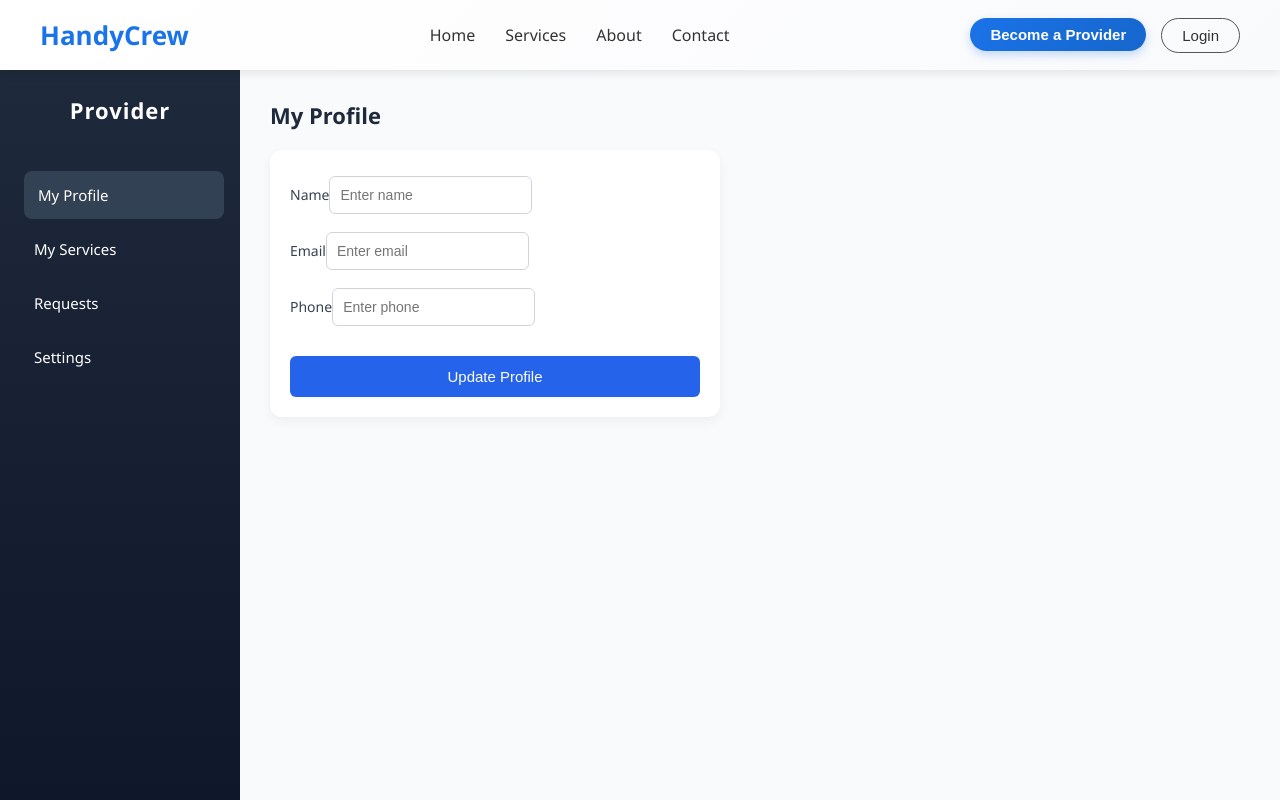
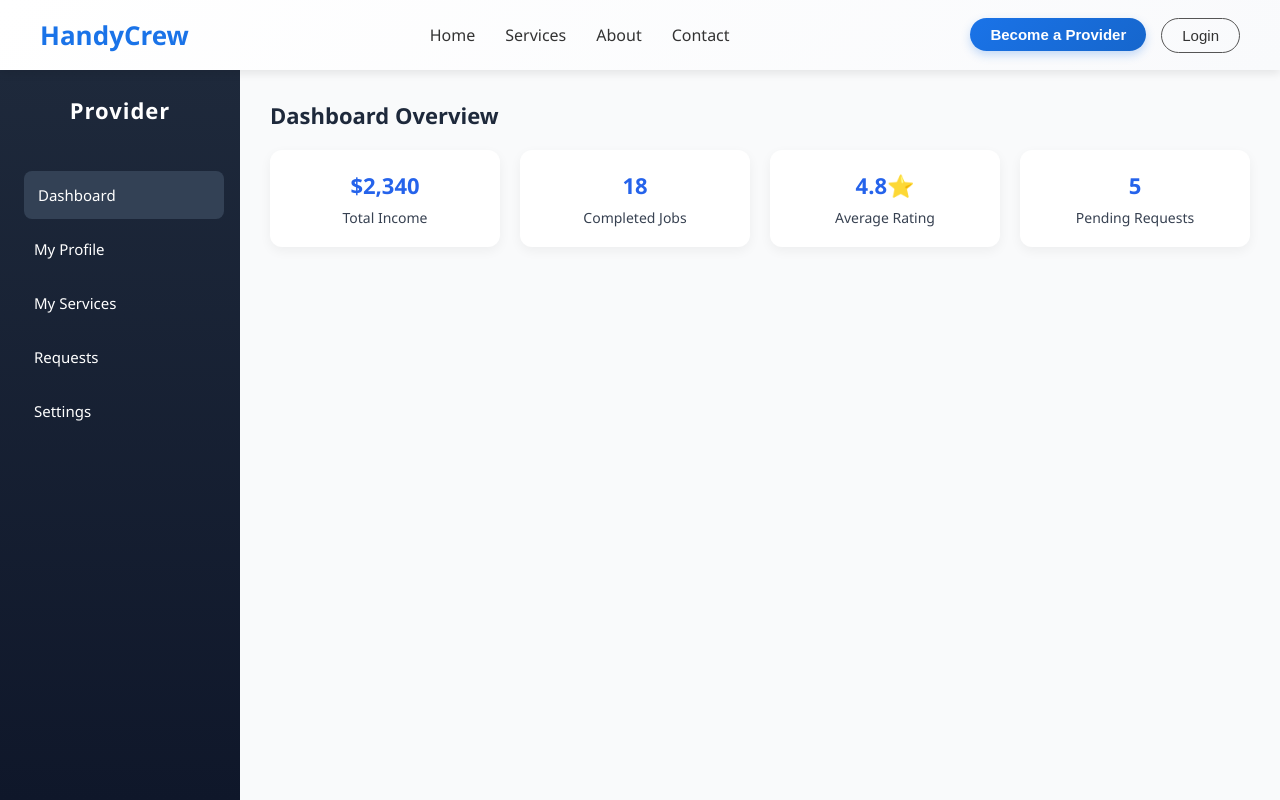
Before and after one commit to mudabirkowsar/HandyCrew-Web-MERN-Stack-, a React (Vite) app in the folder client/: page /provider-dashboard in a window 1280 px wide. Shown: the top 800 px of the page. Built offline with nearby package versions, Linux system fonts and the light colour scheme.

Commit message:
added backend for ProviderDetail and all

```diff
--- a/client/src/api/api.js
+++ b/client/src/api/api.js
@@ -20,3 +20,7 @@ export const loginUser = (userData) => API.post("/auth/login", userData);
 export const contact = (contactData) => API.post("/contact", contactData);
 
 export const provider = (providerData) => API.post("/providers", providerData);
+
+export const getAllProviders = () => API.get("/providers");
+
+export const getProviderById = (id) => API.get(`/providers/${id}`);
--- a/client/src/components/Navbar.jsx
+++ b/client/src/components/Navbar.jsx
@@ -9,7 +9,7 @@ export default function Navbar() {
   const [token, setToken] = useState();
   const [user, setUser] = useState(null);
 
-  console.log(user);
+  // console.log(user);
 
   useEffect(() => {
     const token = localStorage.getItem("token");
--- a/client/src/pages/servicePage/ProviderDetail.jsx
+++ b/client/src/pages/servicePage/ProviderDetail.jsx
@@ -1,11 +1,26 @@
-import React from "react";
+import React, { useEffect, useState } from "react";
 import { useParams, Link } from "react-router-dom";
-import servicesProviderData from "../../../fullData/serviceProviders.json";
 import "./ProviderDetail.css";
+import { getProviderById } from "../../api/api";
 
 function ProviderDetail() {
   const { id } = useParams();
-  const provider = servicesProviderData.find((p) => String(p.id) === id);
+  const [provider, setProvider] = useState(null);
+
+  useEffect(() => {
+    const fetchProviders = async (id) => {
+      try {
+        const response = await getProviderById(id);
+        setProvider(response.data);
+      } catch (error) {
+        console.log("Error in fetching in detail page", error.message)
+      }
+    }
+
+    fetchProviders(id);
+  }, [])
+
+  console.log(provider);
 
   if (!provider) {
     return (
@@ -66,14 +81,19 @@ function ProviderDetail() {
       <div className="provider-availability">
         <h2>Availability</h2>
         <ul>
-          {Object.entries(provider.availability).map(([day, time], i) => (
+          {Object.entries(provider.availability || {}).map(([day, { start, end, off }], i) => (
             <li key={i}>
               <strong>{day.charAt(0).toUpperCase() + day.slice(1)}:</strong>{" "}
-              {time}
+              {off ? (
+                <span className="day-off">Off</span>
+              ) : (
+                <span>{start} - {end}</span>
+              )}
             </li>
           ))}
         </ul>
       </div>
+
 
       {/* Services Offered */}
       <div className="provider-services">
--- a/client/src/pages/servicePage/ServiceDetailPage.jsx
+++ b/client/src/pages/servicePage/ServiceDetailPage.jsx
@@ -1,12 +1,23 @@
-import React from "react";
+import React, { useEffect, useState } from "react";
 import { useParams, Link } from "react-router-dom";
 import servicesData from "../../../fullData/services.json";
-import servicesProviderData from "../../../fullData/serviceProviders.json";
 import "./ServiceDetailPage.css";
+import { getAllProviders } from "../../api/api";
 
 function ServiceDetailPage() {
   const { id } = useParams();
   const service = servicesData.find((s) => String(s.id) === id);
+  const [allProviders, setAllProviders] = useState([]);
+
+  useEffect(() => {
+    const fetchProviders = async () => {
+        const response = await getAllProviders();
+        setAllProviders(response.data);
+    };
+
+    fetchProviders();
+  }, []);
+  console.log("All Providers from API:", allProviders);
 
   if (!service) {
     return (
@@ -18,7 +29,7 @@ function ServiceDetailPage() {
   }
 
   // filter providers by service type
-  const providers = servicesProviderData.filter(
+  const providers = allProviders.filter(
     (provider) =>
       provider.serviceType &&
       service.type &&
@@ -79,7 +90,7 @@ function ServiceDetailPage() {
                 <p className="provider-price">
                   ${provider.pricePerHour}/hr
                 </p>
-                <Link to={`/provider/${provider.id}`}>
+                <Link to={`/provider/${provider._id}`}>
                   <button className="provider-book-btn">Book Now</button>
                 </Link>
               </div>
--- a/client/src/providerPages/providerDashboard/ProviderDashboard.css
+++ b/client/src/providerPages/providerDashboard/ProviderDashboard.css
@@ -60,6 +60,39 @@
   font-size: 22px;
   font-weight: bold;
   color: #1e293b;
+}
+
+/* Dashboard Stats */
+.stats-grid {
+  display: grid;
+  grid-template-columns: repeat(auto-fit, minmax(180px, 1fr));
+  gap: 20px;
+}
+
+.stat-card {
+  background: white;
+  padding: 20px;
+  border-radius: 12px;
+  text-align: center;
+  box-shadow: 0 4px 12px rgba(0, 0, 0, 0.05);
+  transition: transform 0.2s ease, box-shadow 0.2s ease;
+}
+
+.stat-card h3 {
+  font-size: 22px;
+  font-weight: bold;
+  margin-bottom: 8px;
+  color: #2563eb;
+}
+
+.stat-card p {
+  font-size: 14px;
+  color: #374151;
+}
+
+.stat-card:hover {
+  transform: scale(1.03);
+  box-shadow: 0 6px 16px rgba(0, 0, 0, 0.08);
 }
 
 /* Forms */
--- a/client/src/providerPages/providerDashboard/ProviderDashboard.jsx
+++ b/client/src/providerPages/providerDashboard/ProviderDashboard.jsx
@@ -2,7 +2,7 @@ import React, { useState } from "react";
 import "./ProviderDashboard.css";
 
 function ProviderDashboard() {
-  const [activeTab, setActiveTab] = useState("profile");
+  const [activeTab, setActiveTab] = useState("dashboard");
 
   return (
     <div className="dashboard">
@@ -10,6 +10,12 @@ function ProviderDashboard() {
       <aside className="sidebar">
         <h2 className="logo">Provider</h2>
         <ul>
+          <li
+            className={activeTab === "dashboard" ? "active" : ""}
+            onClick={() => setActiveTab("dashboard")}
+          >
+            Dashboard
+          </li>
           <li
             className={activeTab === "profile" ? "active" : ""}
             onClick={() => setActiveTab("profile")}
@@ -39,6 +45,32 @@ function ProviderDashboard() {
 
       {/* Main Content */}
       <main className="content">
+        {/* Dashboard Overview */}
+        {activeTab === "dashboard" && (
+          <section>
+            <h2>Dashboard Overview</h2>
+            <div className="stats-grid">
+              <div className="stat-card">
+                <h3>$2,340</h3>
+                <p>Total Income</p>
+              </div>
+              <div className="stat-card">
+                <h3>18</h3>
+                <p>Completed Jobs</p>
+              </div>
+              <div className="stat-card">
+                <h3>4.8⭐</h3>
+                <p>Average Rating</p>
+              </div>
+              <div className="stat-card">
+                <h3>5</h3>
+                <p>Pending Requests</p>
+              </div>
+            </div>
+          </section>
+        )}
+
+        {/* Profile */}
         {activeTab === "profile" && (
           <section>
             <h2>My Profile</h2>
@@ -60,6 +92,7 @@ function ProviderDashboard() {
           </section>
         )}
 
+        {/* Services */}
         {activeTab === "services" && (
           <section>
             <h2>My Services</h2>
@@ -90,6 +123,7 @@ function ProviderDashboard() {
           </section>
         )}
 
+        {/* Requests */}
         {activeTab === "requests" && (
           <section>
             <h2>Service Requests</h2>
@@ -108,6 +142,7 @@ function ProviderDashboard() {
           </section>
         )}
 
+        {/* Settings */}
         {activeTab === "settings" && (
           <section>
             <h2>Settings</h2>
```
Also changed, not shown: 1 other file (tests, documents, lock files or other folders).
